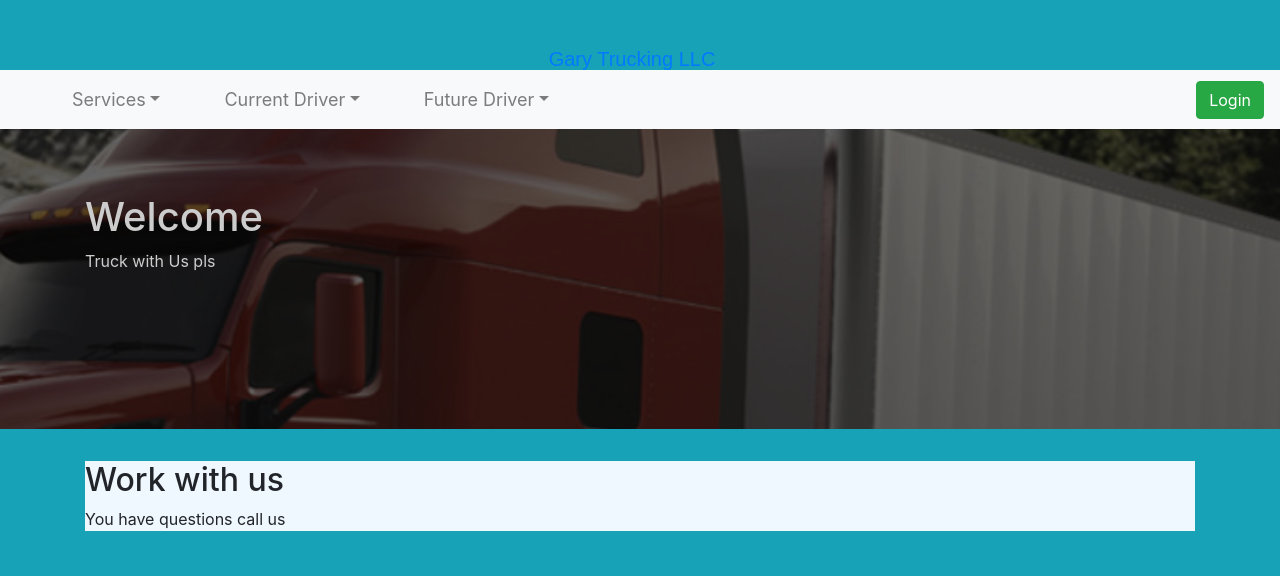
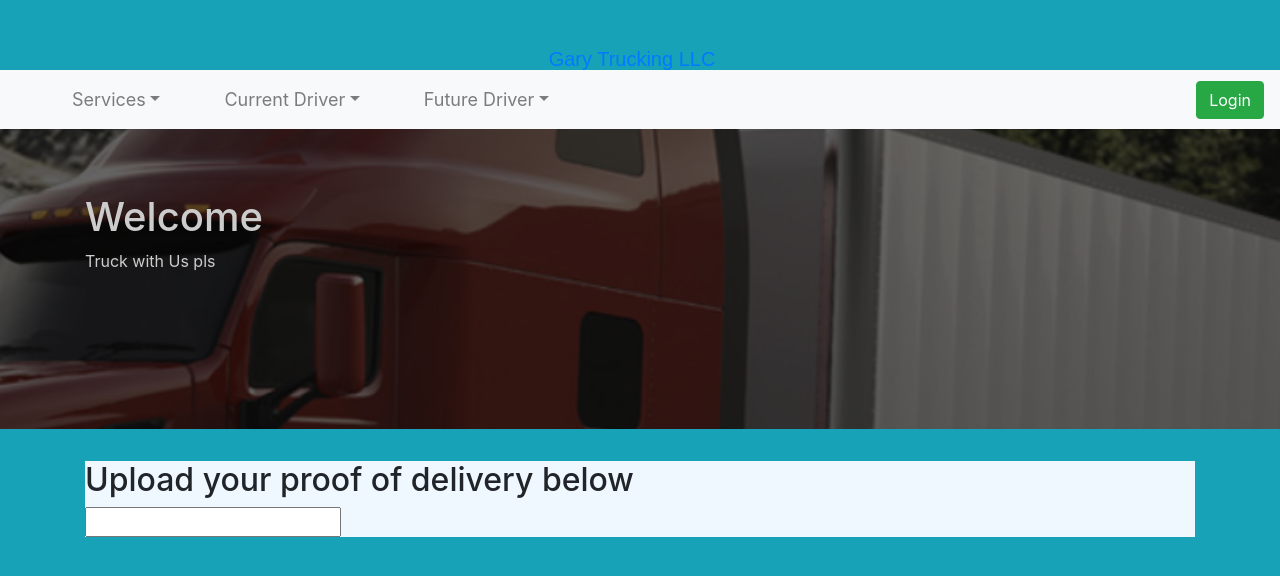
Before and after one commit to samidela/Trucking-Service-Management, a React (Create React App) app: page /CurrentDrivers/Bol in a window 1280 px wide. Shown: the top 576 px of the page. Built offline with nearby package versions, Linux system fonts and the light colour scheme; a web font is replaced by a local one.

Commit message:
BOL now has a form to work with

```diff
--- a/src/components/CurrentDrivers/bol.jsx
+++ b/src/components/CurrentDrivers/bol.jsx
@@ -2,7 +2,9 @@ import React from "react";
 
 export const BOL = () => (
   <div className="layout">
-    <h2>Work with us </h2>
-    <p>You have questions call us</p>
+    <h2>Upload your proof of delivery below</h2>
+    <form>
+      <input type="text" />
+    </form>
   </div>
 );
```
